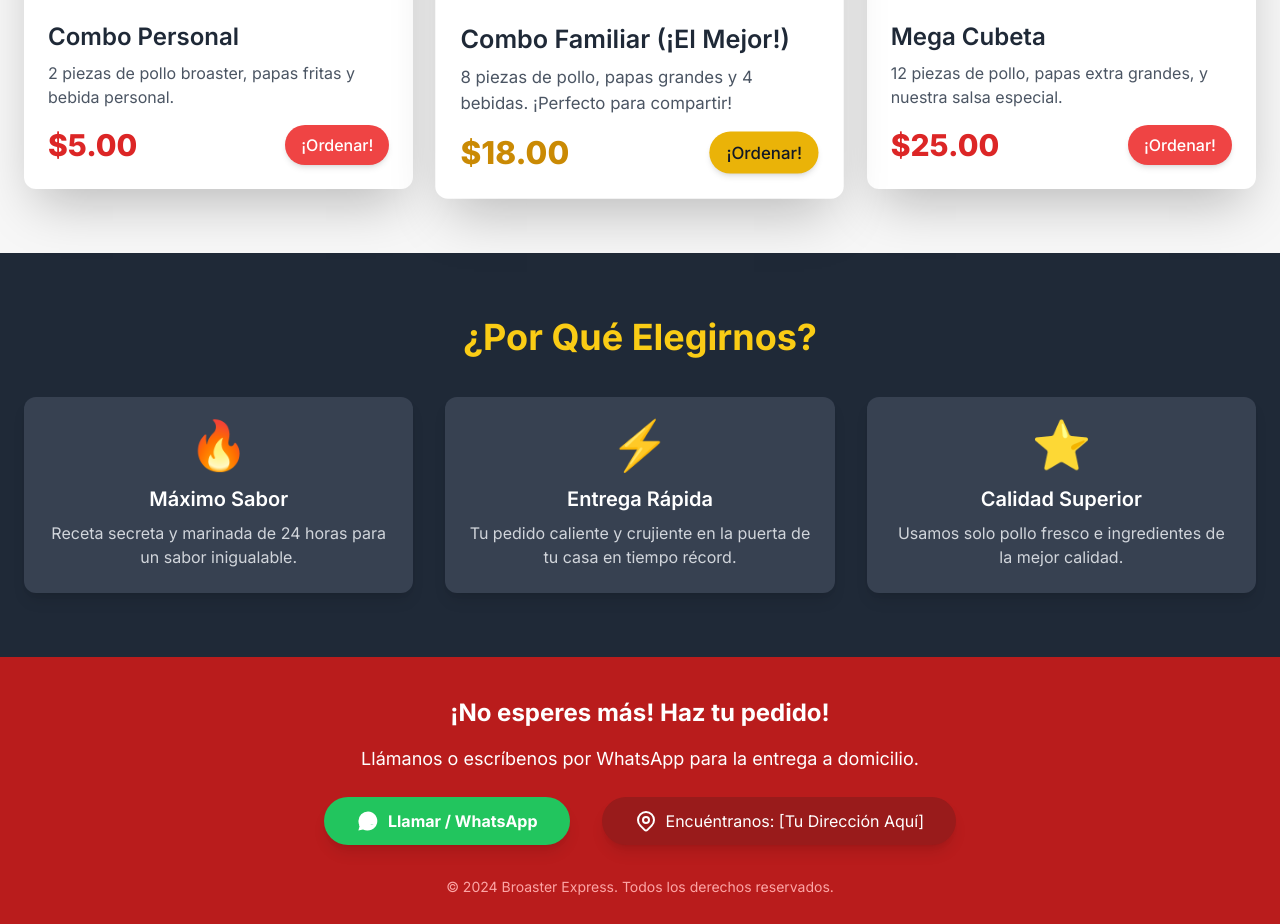
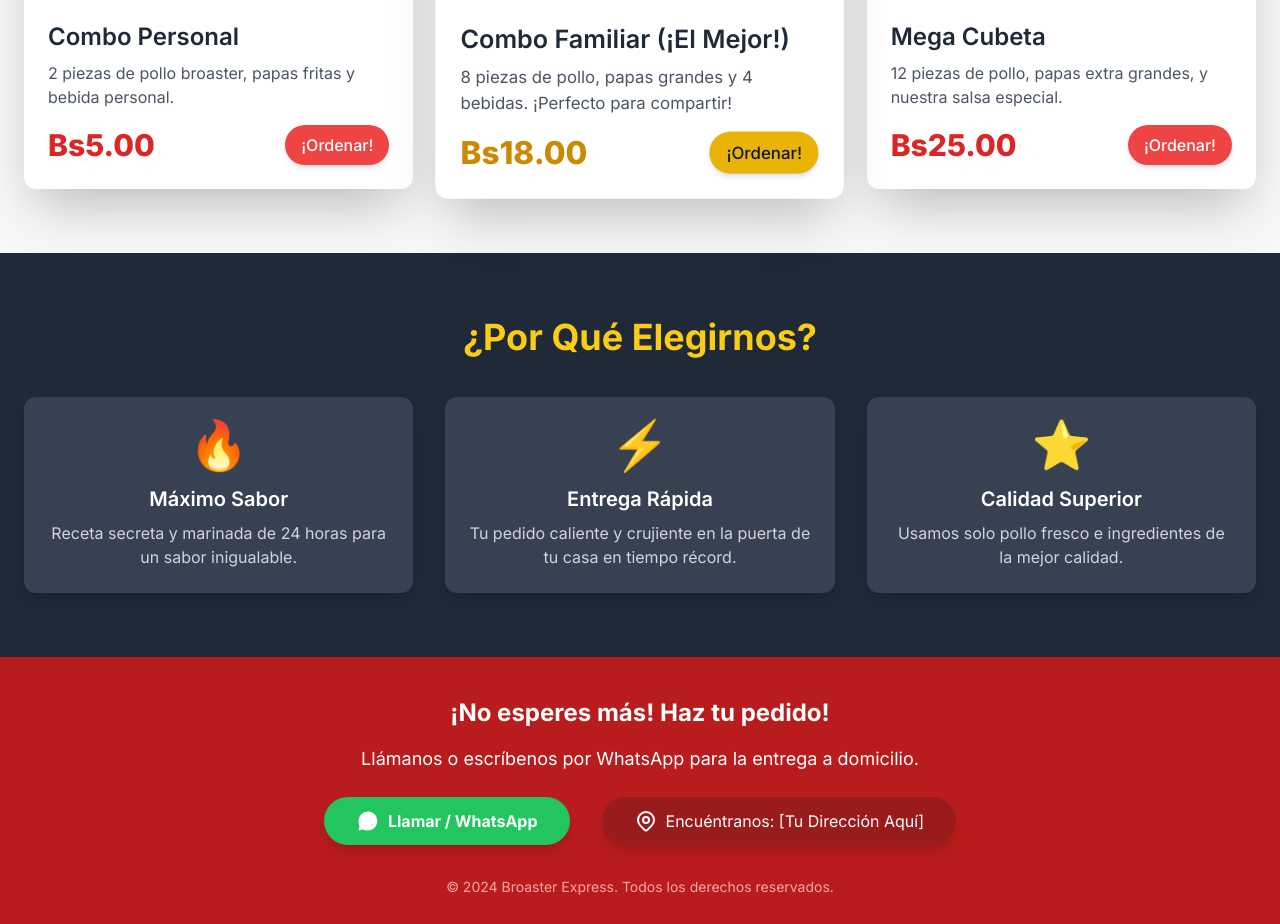
Before and after one commit to ivancito10/Pagina_web_Pollos, a plain HTML site: page index.html in a window 1280 px wide. Shown: the part 851-1775 px from the top of the page. Drawn offline with nearby package versions, Linux system fonts and the light colour scheme.

Commit message:
cambio de dolar a bolivianos

```diff
--- a/index.html
+++ b/index.html
@@ -65,7 +65,7 @@
                     <h3 class="text-2xl font-semibold text-gray-800">Combo Personal</h3>
                     <p class="mt-2 text-gray-600">2 piezas de pollo broaster, papas fritas y bebida personal.</p>
                     <div class="mt-4 flex items-center justify-between">
-                        <span class="text-3xl font-extrabold text-red-600">$5.00</span>
+                        <span class="text-3xl font-extrabold text-red-600">Bs5.00</span>
                         <button class="bg-red-500 hover:bg-red-600 text-white font-medium py-2 px-4 rounded-full transition duration-300 shadow-md">
                             ¡Ordenar!
                         </button>
@@ -81,7 +81,7 @@
                     <h3 class="text-2xl font-semibold text-gray-800">Combo Familiar (¡El Mejor!)</h3>
                     <p class="mt-2 text-gray-600">8 piezas de pollo, papas grandes y 4 bebidas. ¡Perfecto para compartir!</p>
                     <div class="mt-4 flex items-center justify-between">
-                        <span class="text-3xl font-extrabold text-yellow-600">$18.00</span>
+                        <span class="text-3xl font-extrabold text-yellow-600">Bs18.00</span>
                         <button class="bg-yellow-500 hover:bg-yellow-600 text-gray-900 font-medium py-2 px-4 rounded-full transition duration-300 shadow-md">
                             ¡Ordenar!
                         </button>
@@ -97,7 +97,7 @@
                     <h3 class="text-2xl font-semibold text-gray-800">Mega Cubeta</h3>
                     <p class="mt-2 text-gray-600">12 piezas de pollo, papas extra grandes, y nuestra salsa especial.</p>
                     <div class="mt-4 flex items-center justify-between">
-                        <span class="text-3xl font-extrabold text-red-600">$25.00</span>
+                        <span class="text-3xl font-extrabold text-red-600">Bs25.00</span>
                         <button class="bg-red-500 hover:bg-red-600 text-white font-medium py-2 px-4 rounded-full transition duration-300 shadow-md">
                             ¡Ordenar!
                         </button>
```
